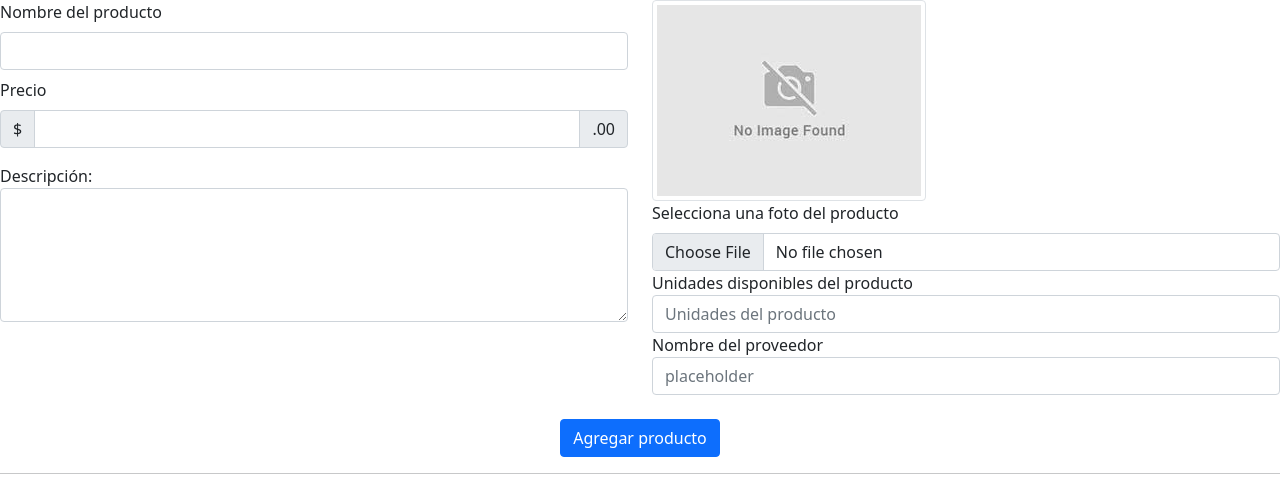
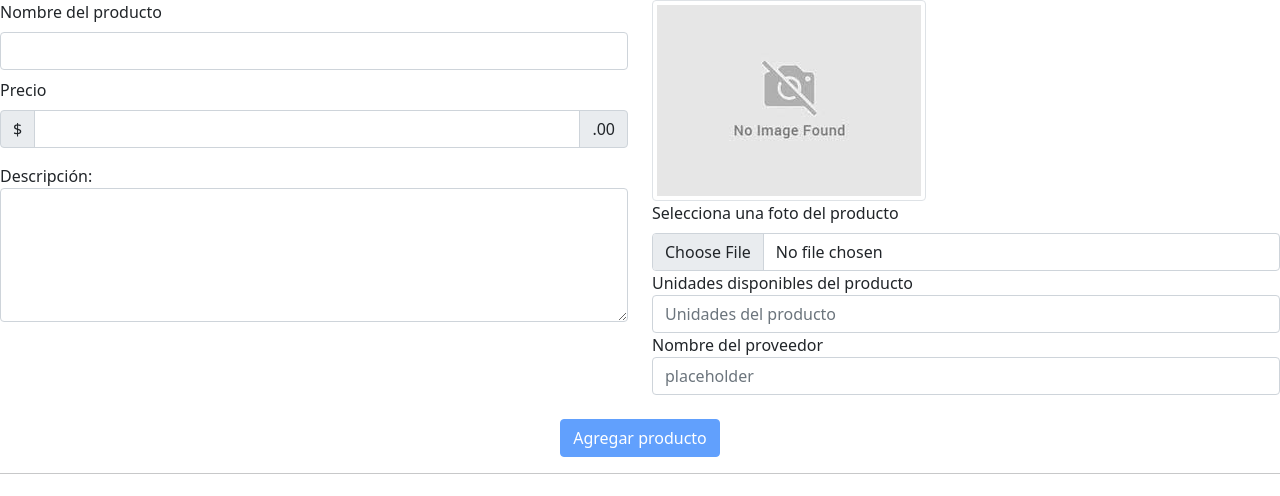
Before and after one commit to AxOrSha2/project-Delivery, an Angular app: page /create-product in a window 1280 px wide. Shown: the top 496 px of the page. Built offline with nearby package versions, Linux system fonts and the light colour scheme.

Commit message:
Added one more thing

```diff
--- a/src/app/components/register-products/register-products.component.html
+++ b/src/app/components/register-products/register-products.component.html
@@ -109,7 +109,7 @@
     </div>
 
     <div class="text-center my-4">
-        <button type="submit" class="btn btn-primary">Agregar producto</button>
+        <button type="submit" class="btn btn-primary" [disabled]="productForm.invalid">Agregar producto</button>
         <hr>
     </div>
 
```
